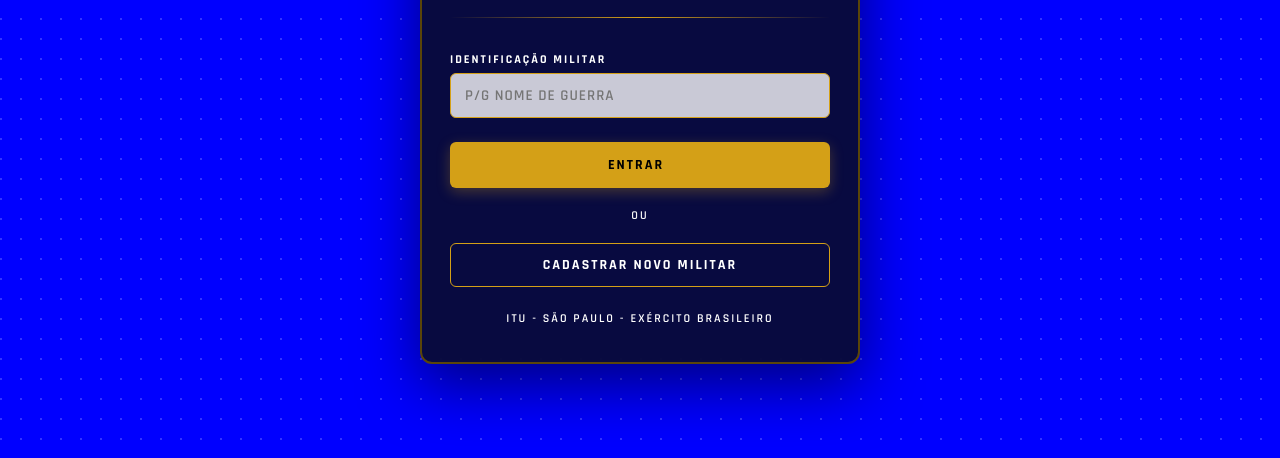
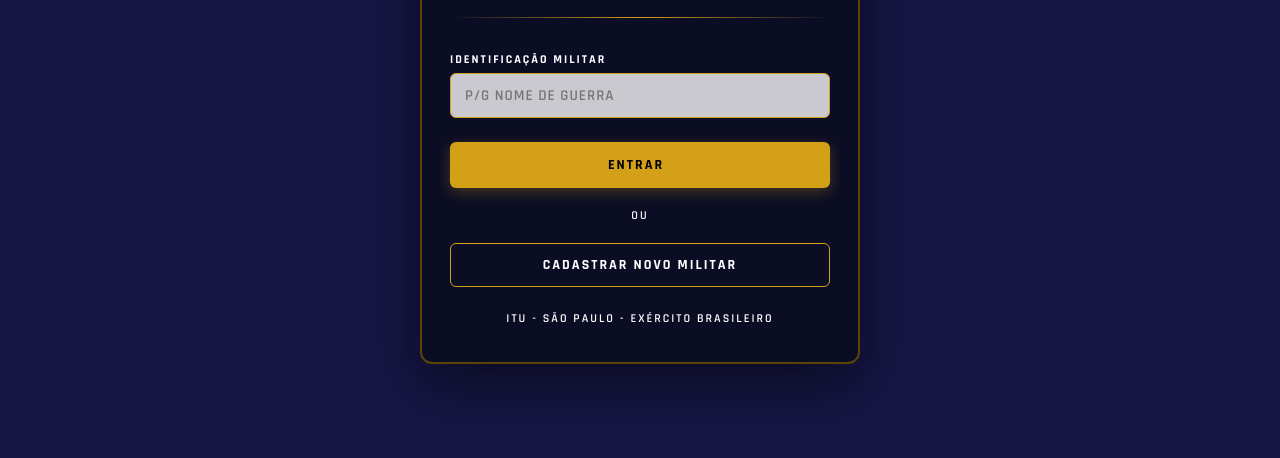
Before and after one commit to sanabriaq/projeto-2gac-PRINCIPAL, a plain HTML site: page index.html in a window 1280 px wide. Shown: the part 342-800 px from the top of the page. Drawn offline with Linux system fonts and the light colour scheme.

Commit message:
background: altera cor background do projeto

```diff
--- a/style.css
+++ b/style.css
@@ -20,8 +20,7 @@ body {
 .bg-pattern {
   position: fixed;
   inset: 0;
-  background-color: blue;
-  background-image: radial-gradient(circle at 1px 1px, rgba(255, 255, 255, 0.2) 1px, transparent 1px);
+  background-color: rgb(22, 22, 68);
   background-size: 20px 20px;
   z-index: 0;
 }
```
